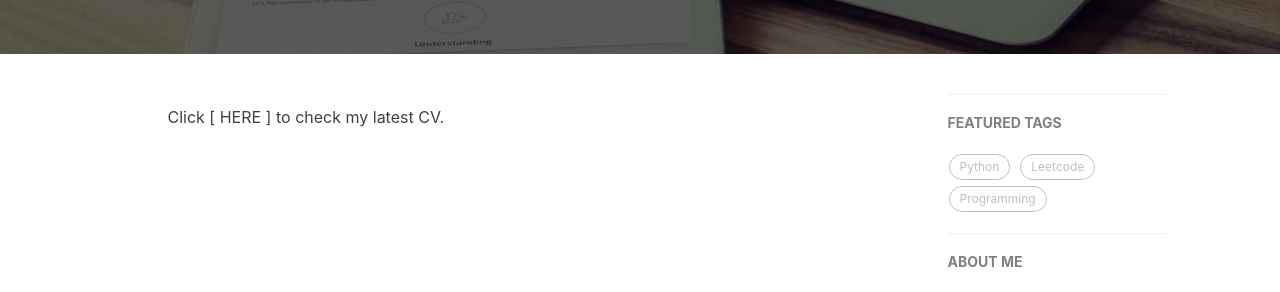
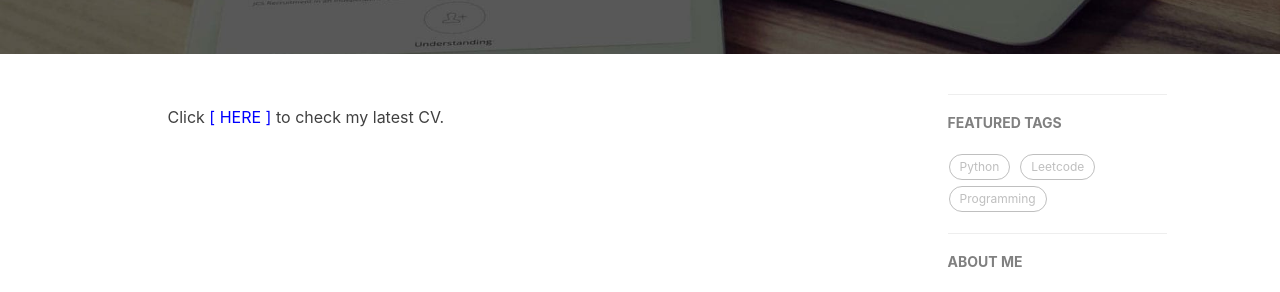
Before and after one commit to xian49930/jiuwuzhi.github.io, a Jekyll site: the page built from cv.html, in a window 1280 px wide. Shown: the part 364-656 px from the top of the page. Built offline with Jekyll 4.4.1, drawn with Linux system fonts in a browser that asks for light colours; nearby versions of some CDN libraries; comment, search, counter and statistics services are not loaded.

Commit message:
Update cv.html

```diff
--- a/cv.html
+++ b/cv.html
@@ -6,4 +6,4 @@ header-img: "img/post-bg-rwd.jpg"
 ---
 
 <!-- English Version -->
-<p>Click <font color="blue"> <a href="https://xian49930.github.io/online-cv/">[ HERE ]</a></font> to check my latest CV. </p>
+<p>Click <a href="https://xian49930.github.io/online-cv/"><font color="blue"> [ HERE ]</font></a> to check my latest CV. </p>
```
